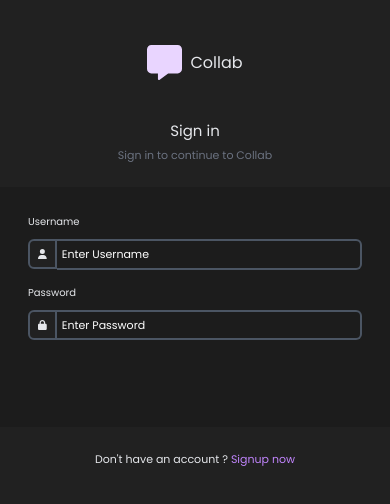
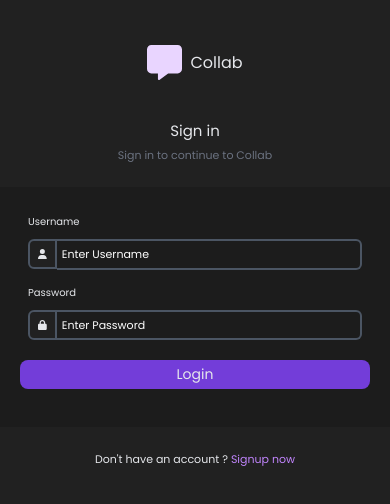
Before and after one commit to Wanewa-Netshodwe/TASK-MANAGER, a React (Create React App) app: page / in a window 390 px wide. Shown: the top 504 px of the page. Built offline with nearby package versions, Linux system fonts and the light colour scheme.

Commit message:
fixed routing

```diff
--- a/src/components/Button.tsx
+++ b/src/components/Button.tsx
@@ -5,11 +5,12 @@ type Props = {
     name:string,
     onClick?:(e:any)=>void,
     s?:string,
-    loading?:boolean
+    loading?:boolean,
+
 }
 
 export default function Button({name,onClick,s,loading}: Props) {
   return (
-     <button style={{fontFamily:'Poppins'}} onClick={onClick} className={` hidden md:flex  gap-3 justify-center items-center text-center  text-gray-200 text-[14px] w-full ${s}  p-1 rounded-lg bg-btncolor`}>{loading ? <><Spinner/>{name}</>: name }</button>
+     <button style={{fontFamily:'Poppins'}} onClick={onClick} className={`${s}  gap-3 justify-center items-center text-center  text-gray-200 text-[14px] w-full   p-1 rounded-lg bg-btncolor`}>{loading ? <><Spinner/>{name}</>: name }</button>
   )
 }
--- a/src/components/Form.tsx
+++ b/src/components/Form.tsx
@@ -49,7 +49,7 @@ export default function Form({login,s}:Props) {
       <Input value={username} onChange={(e)=>{setUsername(e.target.value)}} iconClass={faUser} name='Username'></Input>
       <label style={{fontFamily:'Poppins'}}  className='text-[10px] ml-2  text-gray-200'>Password</label>
       <Input value={password} onChange={(e)=>{setPassword(e.target.value)}} iconClass={faLock} s='mb-5'  type='password' name='Password '></Input>
-      {login ? <Button  loading={signupLoading} onClick={()=>{handleLogin()}} name='Login'></Button> : <Button  onClick={()=>{handleSignup()}} loading={signupLoading} name='Register '></Button>}
+      {login ? <Button s='flex'  loading={signupLoading} onClick={()=>{handleLogin()}} name='Login'></Button> : <Button s='flex' onClick={()=>{handleSignup()}} loading={signupLoading} name='Register '></Button>}
 
     </div>
   )
--- a/src/components/Header.tsx
+++ b/src/components/Header.tsx
@@ -46,11 +46,11 @@ export default function Header({}: Props) {
           {
             getCurrentPage() === 'profile' ? (<CustomIcon ping  size='30' iconSize='18' onClick={()=>{handlePageChange('chat')}} iconName={faMessage}></CustomIcon>
           ) :  getCurrentPage() === 'chat' ? <>
-          <Button name='add new list board' s={'bg-purple-600 px-3  text-white  hover:bg-opacity-50 hover:text-grey-50'}></Button>
+          <Button name='add new list board' s='hidden md:flex  bg-purple-600 px-3  text-white  hover:bg-opacity-50 hover:text-grey-50'></Button>
           <CustomIcon  className='md:hidden' size='30' iconName={faAdd}></CustomIcon>
           <CustomIcon   size='30' iconSize='18' onClick={()=>{handlePageChange('')}} iconName={faList}></CustomIcon>
           </> : <>
-          <Button name='add new list board' s={'bg-purple-600 px-3  text-white  hover:bg-opacity-50 hover:text-grey-50'}></Button>
+          <Button name='add new list board' s={'hidden md:flex bg-purple-600 px-3  text-white  hover:bg-opacity-50 hover:text-grey-50'}></Button>
           <CustomIcon  className='md:hidden' size='30' iconName={faAdd}></CustomIcon>
           <CustomIcon ping  size='30' iconSize='18' onClick={()=>{handlePageChange('chat')}} iconName={faMessage}></CustomIcon>
           <CustomIcon   size='30' iconSize='18' onClick={()=>{handlePageChange('')}} iconName={faList}></CustomIcon>
--- a/src/components/SingleTaskList.tsx
+++ b/src/components/SingleTaskList.tsx
@@ -10,7 +10,9 @@ export default function SingleTaskList({}: Props) {
     <div className='relative'>
         <div className="bg-[#bba9d1] w-full md:w-[280px] min-h-[150px] rounded-md overflow-hidden">
             <div className="flex flex-wrap md:gap-3 h-11 bg-purple-900 justify-start items-center">
-                <input style={{fontFamily:'Poppins'}} placeholder='Title' className=' w-[140px] h-8 mx-2 px-4 text-[13px] text-[#c6c3c9] bg-transparent border-2 rounded-md border-[#c6c3c9] focus:outline-none placeholder:text-[#c6c3c9] placeholder:font-mono placeholder:text-[15px]'  type="text" />
+                <p style={{fontFamily:'Poppins'}}className=' w-[140px] h-8 mt-3 mx-2 px-4 text-[13px] text-[#c6c3c9]'>
+                    Text Title
+                </p>
                 <div className="flex gap-1 justify-end items-center">
                 <FontAwesomeIcon className=' w-3 text-[#c6c3c9] h-3 rounded-full p-2 hover:bg-purple-800' icon={faPen}></FontAwesomeIcon>
                 <FontAwesomeIcon className=' w-3 text-[#c6c3c9] h-3 rounded-full p-2 hover:bg-purple-800' icon={faTrash}></FontAwesomeIcon>
```
